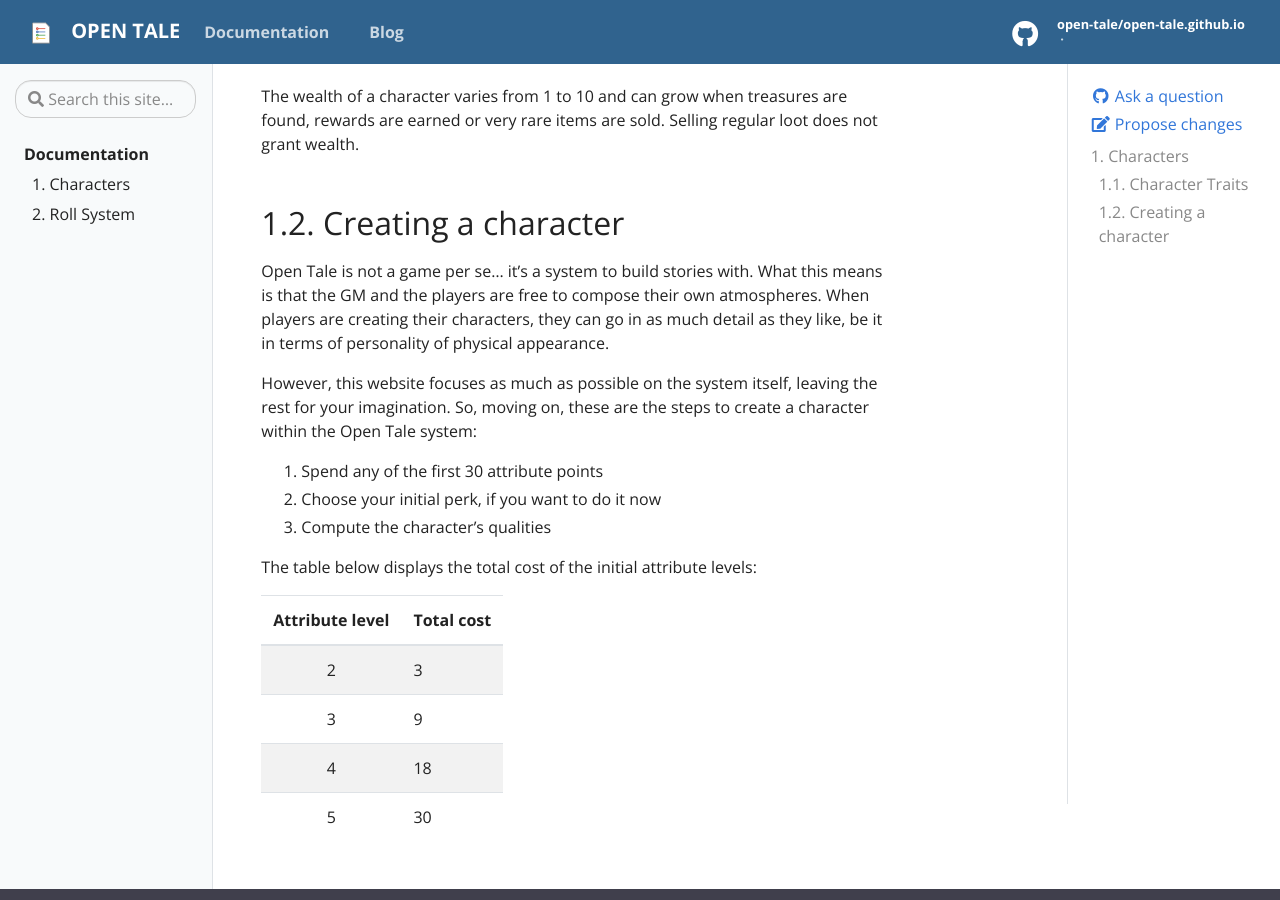
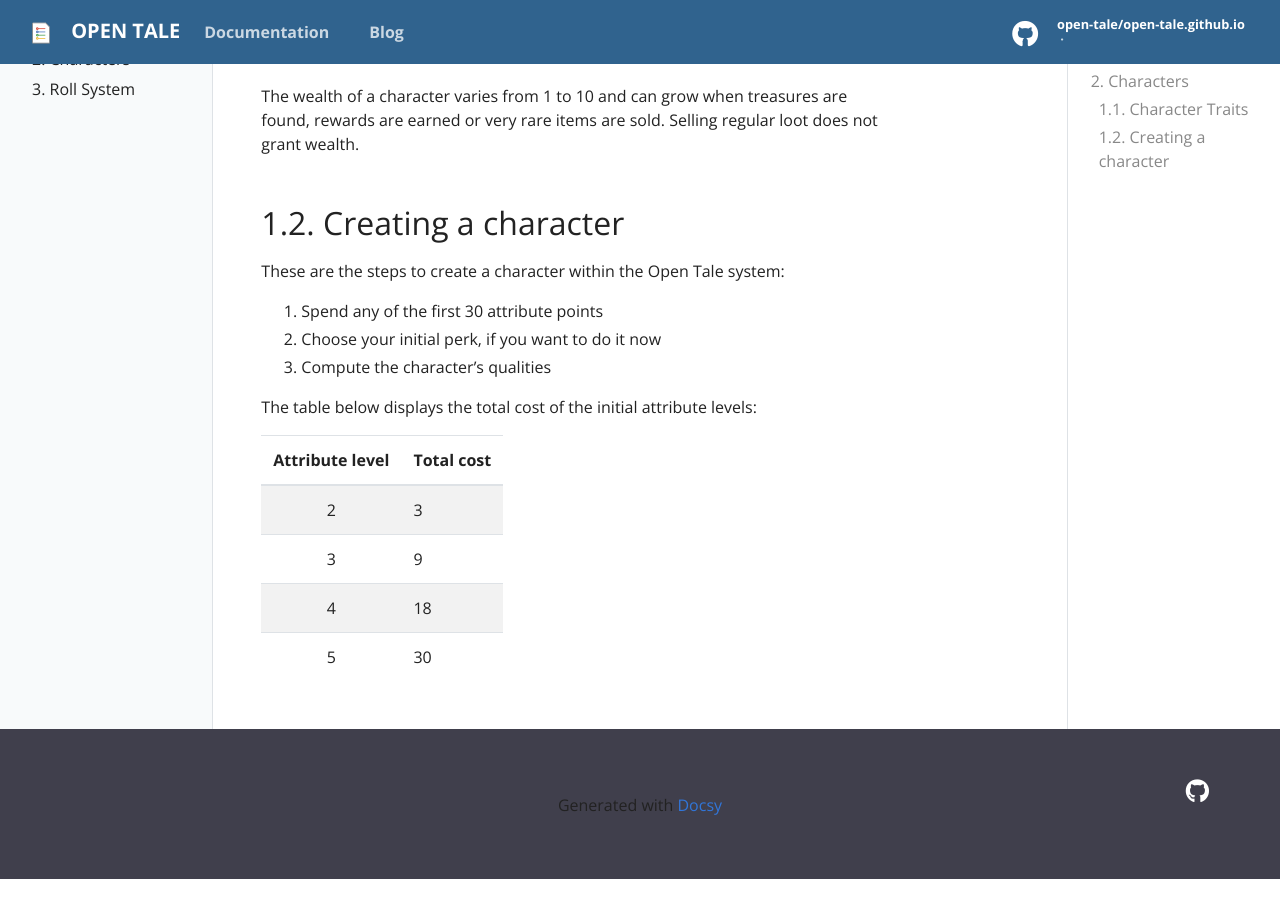
Before and after one commit to open-tale/open-tale.github.io, a Jekyll site: the page built from _docs/02-characters.md, in a window 1280 px wide and 900 px high, scrolled down 2975 px. Built offline with Jekyll 4.4.1, drawn with Linux system fonts in a browser that asks for light colours; after the commit the page ends 3854 px from its top, so only the background shows below that; some of the changed text lies outside the part shown.

Commit message:
added introduction to the docs

```diff
--- a/_data/toc.yml
+++ b/_data/toc.yml
@@ -1,7 +1,9 @@
 - title: Documentation
   url: docs
   links:
-  - title: "1. Characters"
-    url: "docs/01-characters"
-  - title: "2. Roll System"
-    url: "docs/02-roll-system"
+  - title: "1. Introduction"
+    url: "docs/01-introduction"
+  - title: "2. Characters"
+    url: "docs/02-characters"
+  - title: "3. Roll System"
+    url: "docs/03-roll-system"
--- a/_docs/01-characters.md
+++ b/_docs/02-characters.md
@@ -1,9 +1,9 @@
 ---
-title: 1. Characters
+title: 2. Characters
 description: Covers the definition of a character and its basic mechanics
 ---
 
-# 1. Characters
+# 2. Characters
 
 Characters are entities that can affect the narrative and interact with each
 other (or with the environment). A character can be either a *Player Character*
@@ -49,7 +49,7 @@ Open Tale has the following attributes:
 | **Volition** | face challenges that require mental resilience | display bravery, maintain sanity
 | **Awareness** | avoid surprise attacks, spot traps | notice manipulation
 | **Intellect** | solve riddles, decypher codes, understand complex scriptures
-| **Speed** | movement capability when on feet during combat
+| **Speed** | movement capability during combat
 
 Each attribute varies from 1 to 10. To go from an attribute level *X* to the
 next, the player must spend 3*X* attribute points.
@@ -114,14 +114,7 @@ not grant wealth.
 
 ## 1.2. Creating a character
 
-Open Tale is not a game per se... it's a system to build stories with. What this
-means is that the GM and the players are free to compose their own atmospheres.
-When players are creating their characters, they can go in as much detail as
-they like, be it in terms of personality of physical appearance.
-
-However, this website focuses as much as possible on the system itself, leaving
-the rest for your imagination. So, moving on, these are the steps to create a
-character within the Open Tale system:
+These are the steps to create a character within the Open Tale system:
 
 1. Spend any of the first 30 attribute points
 2. Choose your initial perk, if you want to do it now
--- a/_docs/02-roll-system.md
+++ b/_docs/03-roll-system.md
@@ -1,6 +1,6 @@
 ---
-title: 2. Roll System
+title: 3. Roll System
 description: Let's talk about dice. When and how to use them?
 ---
 
-# 2. Roll System
+# 3. Roll System
--- a/_includes/head.html
+++ b/_includes/head.html
@@ -18,7 +18,7 @@
 <link rel="icon" type="image/png" href="{{ site.baseurl }}/assets/favicons/android-144x144.png" sizes="144x144">
 <link rel="icon" type="image/png" href="{{ site.baseurl }}/assets/favicons/android-192x192.png"sizes="192x192">
 
-<title>{{ site.title }}{% if page.title != site.title%} - {{page.title }}{% endif %}</title>
+<title>{{ site.title }}{% if page.title != site.title %} | {{page.title }}{% endif %}</title>
 <meta property="og:title" content="{% if page.title %}{{ page.title }}{% else %}{{ site.title }}{% endif %}" />
 <meta property="og:description" content="{% if page.description %}{{ page.description }}{% else %}{{ site.description }}{% endif %}" />
 <meta property="og:type" content="website" />
```
Also changed, not shown: _docs/01-introduction.md (added, +23 -0 lines), pages/index.md (+0 -10 lines).
